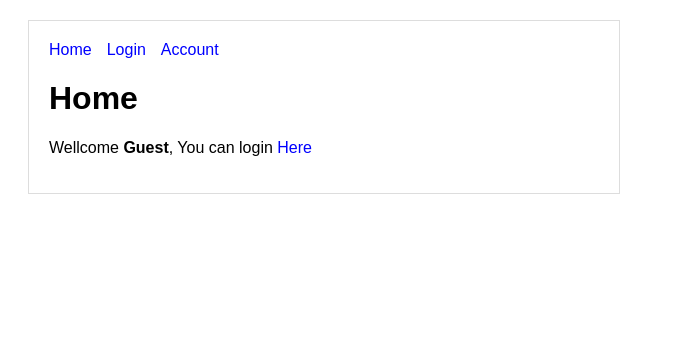
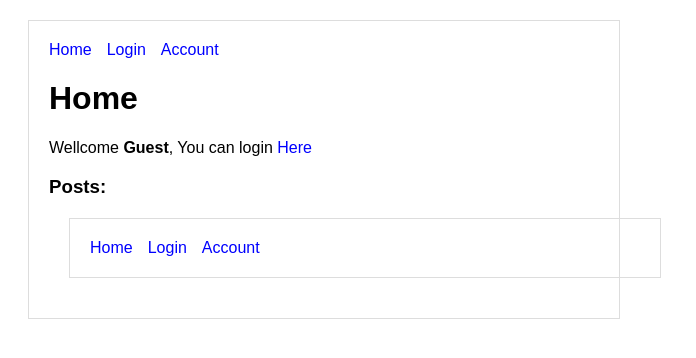
Before and after one commit to Folded-Code/authenticate, a Next.js app: page / in a window 1280 px wide. Shown: the top 358 px of the page, without its empty margins (0-696 px from the left). Built offline with nearby package versions, Linux system fonts and the light colour scheme.

Commit message:
Did stuff

```diff
--- /dev/null
+++ b/components/post.js
@@ -0,0 +1,33 @@
+import Link from 'next/link'
+
+import '../styles.css'
+
+const layoutStyle = {
+  margin: 20,
+  padding: 20,
+  border: '1px solid #DDD',
+  width: 550,
+}
+
+const linkStyle = {
+  marginRight: 15,
+}
+
+export default function Post(props) {
+  return (
+    <div style={layoutStyle}>
+      <div>
+        <Link href="/">
+          <a style={linkStyle}>Home</a>
+        </Link>
+        <Link href="/login">
+          <a style={linkStyle}>Login</a>
+        </Link>
+        <Link href="/account">
+          <a style={linkStyle}>Account</a>
+        </Link>
+      </div>
+      {props.children}
+    </div>
+  )
+}
--- a/pages/index.js
+++ b/pages/index.js
@@ -5,6 +5,9 @@ import Cookies from 'universal-cookie'
 import Link from 'next/link'
 
 import Layout from '../components/layout.js'
+import Post from '../components/post.js'
+
+import '../styles.css'
 
 function App() {
   const cookies = new Cookies()
@@ -31,29 +34,10 @@ function App() {
           )}
         </p>
 
-        <style jsx>{`
-          * {
-            font-family: 'Arial';
-          }
-
-          ul {
-            padding: 0;
-          }
-
-          li {
-            list-style: none;
-            margin: 5px 0;
-          }
-
-          a {
-            text-decoration: none;
-            color: blue;
-          }
-
-          a:hover {
-            opacity: 0.6;
-          }
-        `}</style>
+        <div>
+          <h3>Posts:</h3>
+          <Post />
+        </div>
       </Layout>
     </div>
   )
--- /dev/null
+++ b/styles.css
@@ -0,0 +1,21 @@
+body {
+  font-family: 'Arial';
+}
+
+ul {
+  padding: 0;
+}
+
+li {
+  list-style: none;
+  margin: 5px 0;
+}
+
+a {
+  text-decoration: none;
+  color: blue;
+}
+
+a:hover {
+  opacity: 0.6;
+}
```
Also changed, not shown: data.json (+2 -7 lines), pages/account.js (+5 -3 lines), pages/login.js (+2 -15 lines), pages/signup.js (+2 -15 lines).
